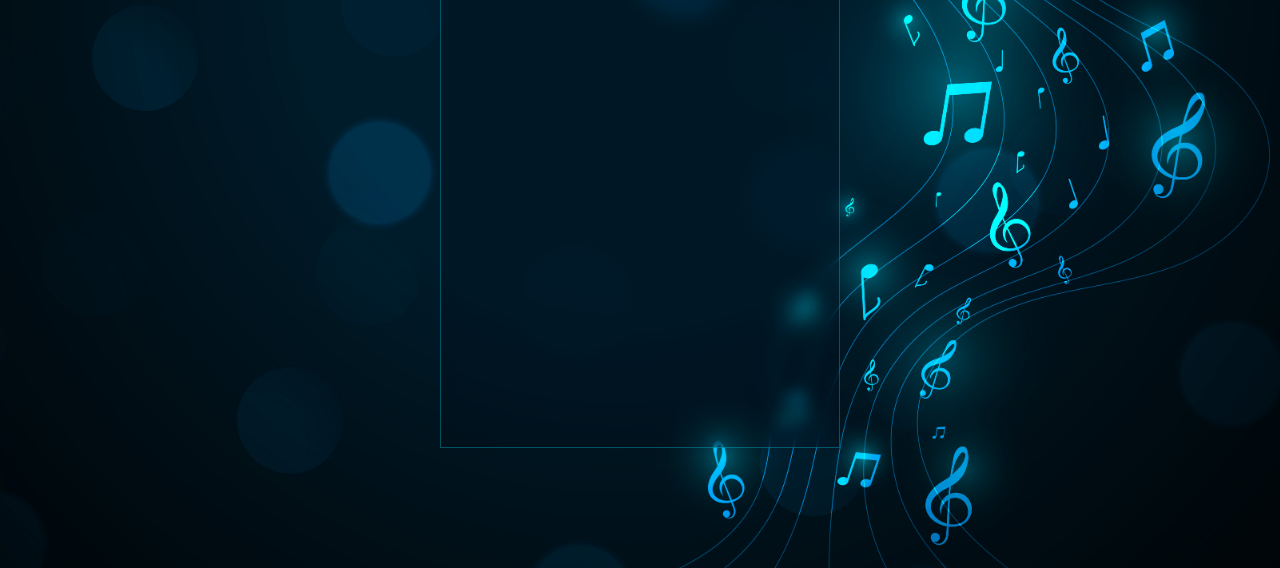
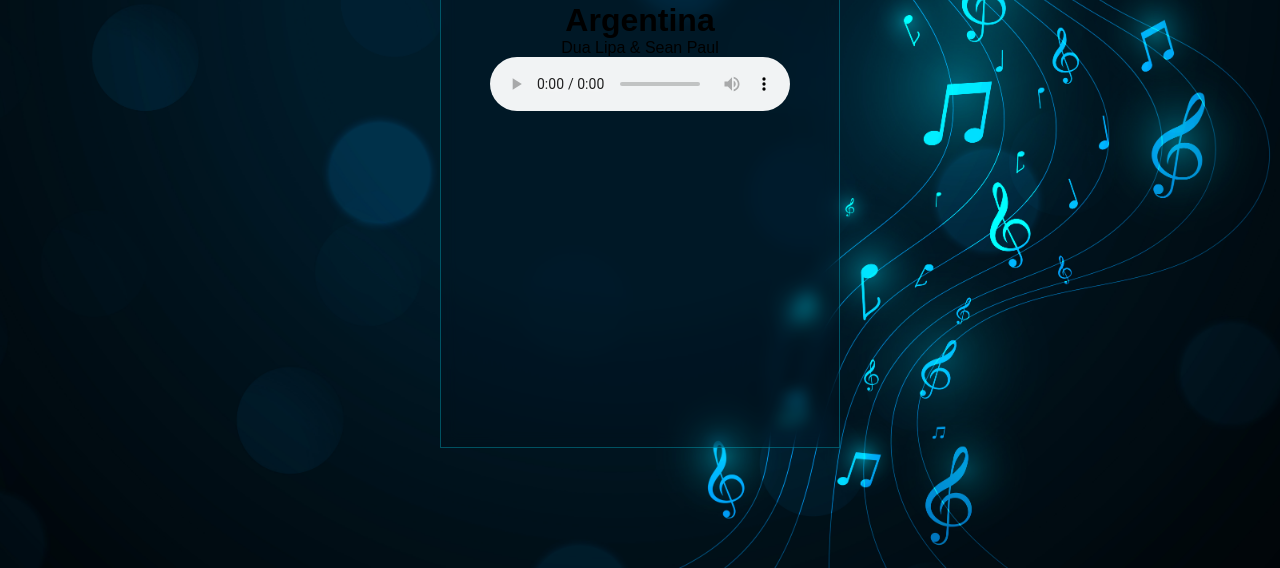
Before and after one commit to abobakar-dev/music_player, a plain HTML site: page index.html in a window 1280 px wide. Shown: the part 232-800 px from the top of the page. Drawn offline with Linux system fonts and the light colour scheme.

Commit message:
feat: add song details and audio controls for Argentina track

```diff
--- a/index.html
+++ b/index.html
@@ -25,6 +25,13 @@
 
                 </div>
             </nav>
+            <img src="./media/images.jpg" alt="" class="song-img">
+            <h1>Argentina</h1>
+            <p>Dua Lipa & Sean Paul</p>
+
+            <audio controls>
+                <source src="./media/Dua Lipa & Sean Paul - Brazil! Argentina! (Live) FIFA World Cup Anthem 2026 _ National Tune X _ 8K_720p.mp3" type="audio/mpeg">
+            </audio>
 
         </div>
     </div>
```
